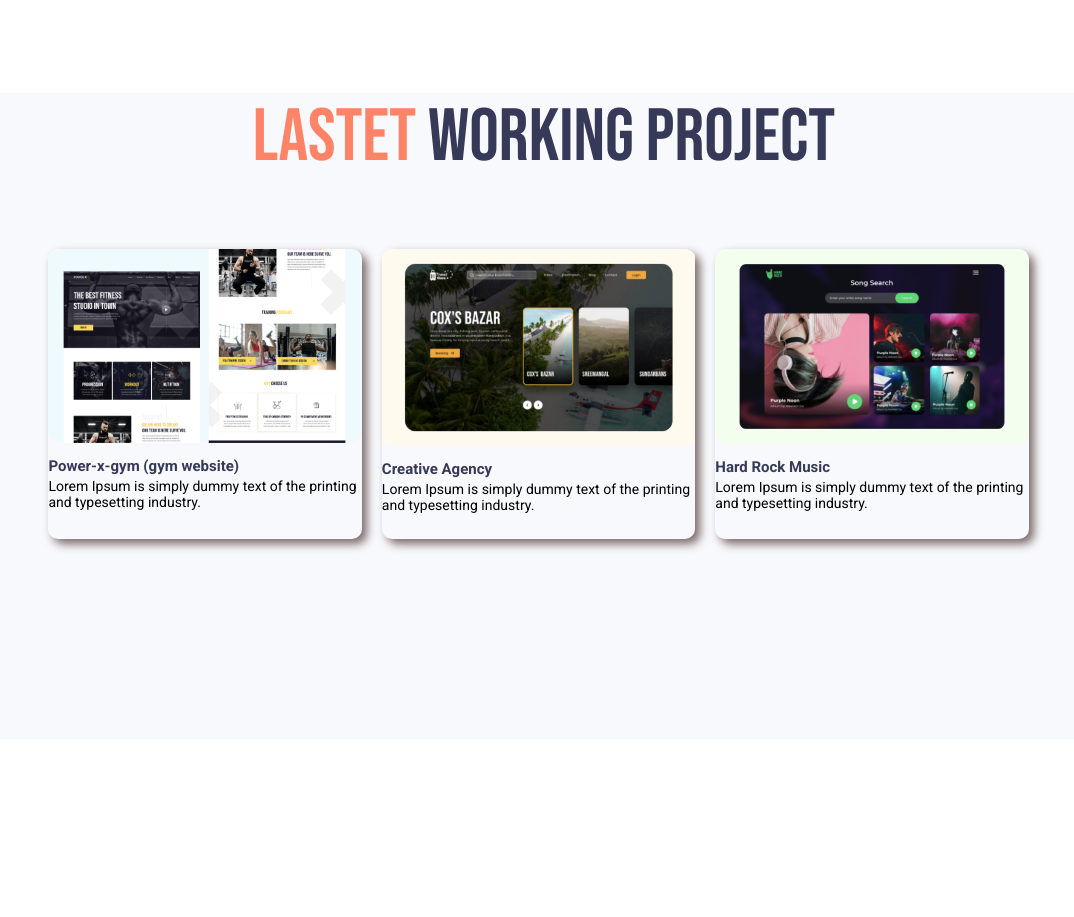
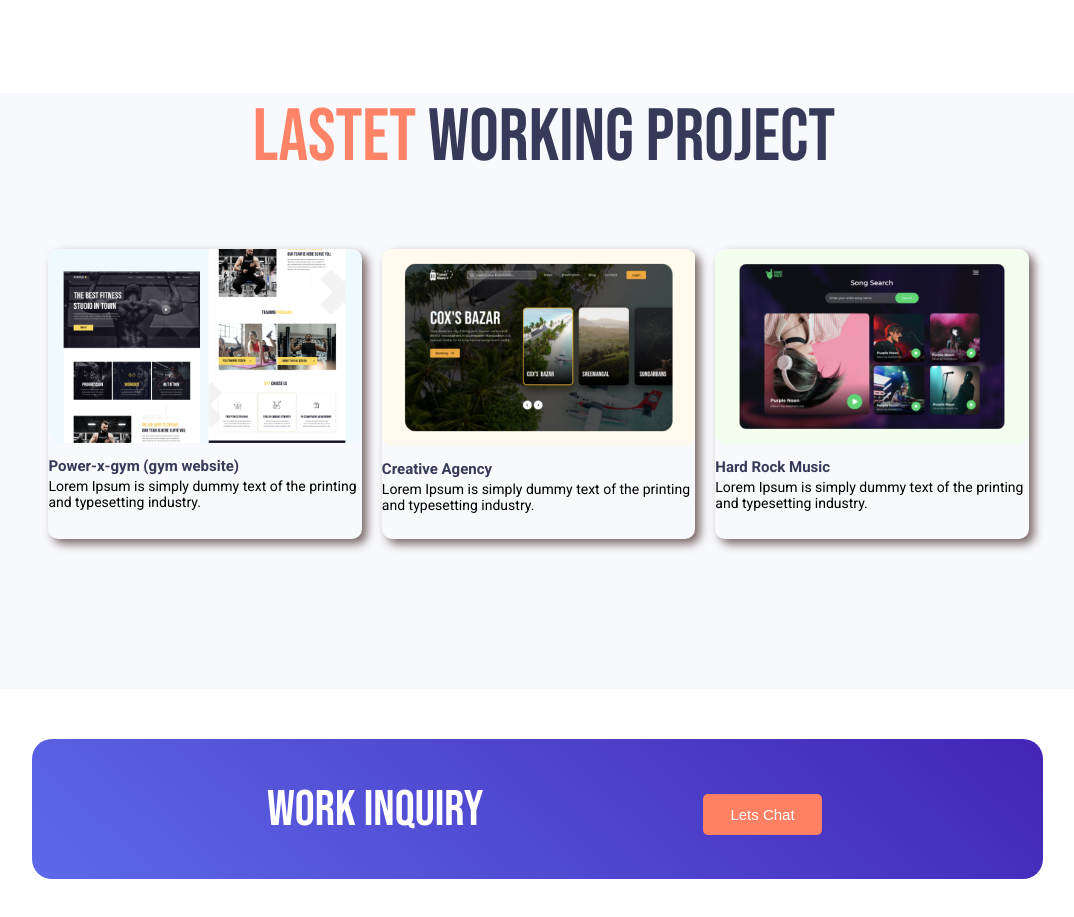
Before and after one commit to Murad-Hasan/personal-website, a plain HTML site: page index.html in a window 1280 px wide. Shown: the part 850-1767 px from the top of the page, without its empty margins (96-1170 px from the left). Before the commit the page ends 1597 px from the top, so only its background shows below. Drawn offline with Linux system fonts and the light colour scheme.

Commit message:
lets chat section

```diff
--- a/index.html
+++ b/index.html
@@ -78,7 +78,13 @@
     </section>
     <section id="lets-chat">
         <div class="work-inquiry">
+            <div class="work-content">
+                <h1>Work Inquiry</h1>
+            </div>
+            <div class="work-btn">
+                <button class="chat-btn"><a href="#"> Lets Chat </a></button>
 
+            </div>
         </div>
     </section>
     <footer>
--- a/style.css
+++ b/style.css
@@ -101,7 +101,7 @@ h2,h5,h6,h3,p{
 
 #portfolio{
     background: #F8F9FC;
-    padding-bottom: 200px;
+    padding-bottom: 150px;
 }
 .portfolio-text{
     text-align: center;
@@ -149,3 +149,46 @@ h2,h5,h6,h3,p{
     font-size: 14px;
     margin-top: 0px;
 }
+
+/* work inquiry */
+#lets-chat{
+    padding-top: 50px;
+    padding-bottom: 100px;
+}
+.work-inquiry{
+    height: 140px;
+    background-image: linear-gradient(222deg, #4225B6,  #5D69E9);
+    width: 80%;
+    margin-left: 120px;
+    border-radius: 20px;
+}
+.work-inquiry::after{
+    content: "";
+    clear: both;
+    display: block;
+}
+.work-content{
+    float: left;
+    margin-left: 235px;
+}
+.work-content h1{
+    font-size: 50px;
+    font-weight: 400;
+    color: white;
+}
+.work-btn{
+    float: left;
+    margin-left: 220px;
+    margin-top: 55px;
+}
+.chat-btn{
+    padding: 12px 27px;
+    background: #FF8063;
+    border: none;
+    border-radius: 5px;
+    font-size: 15px;
+}
+.chat-btn a{
+    text-decoration: none;
+    color: white;
+}
```
Also changed, not shown: 1 other file.
